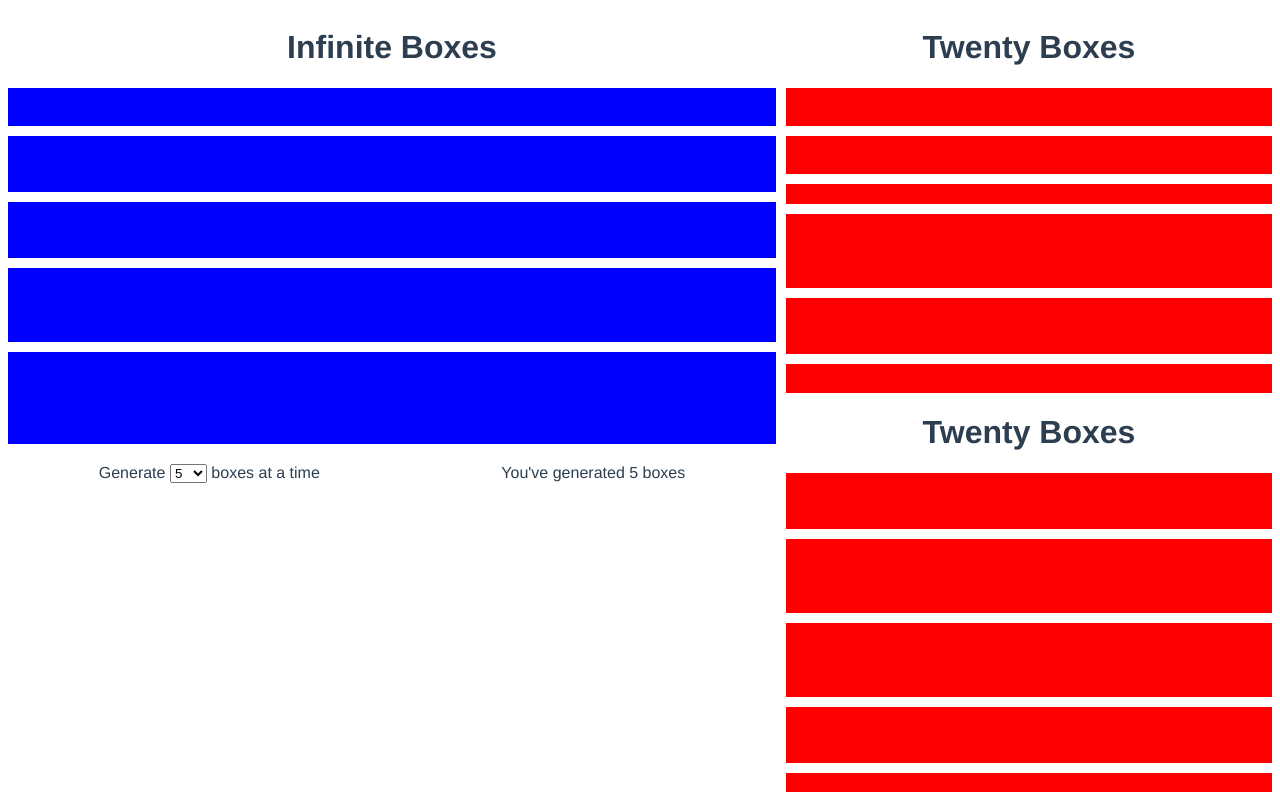
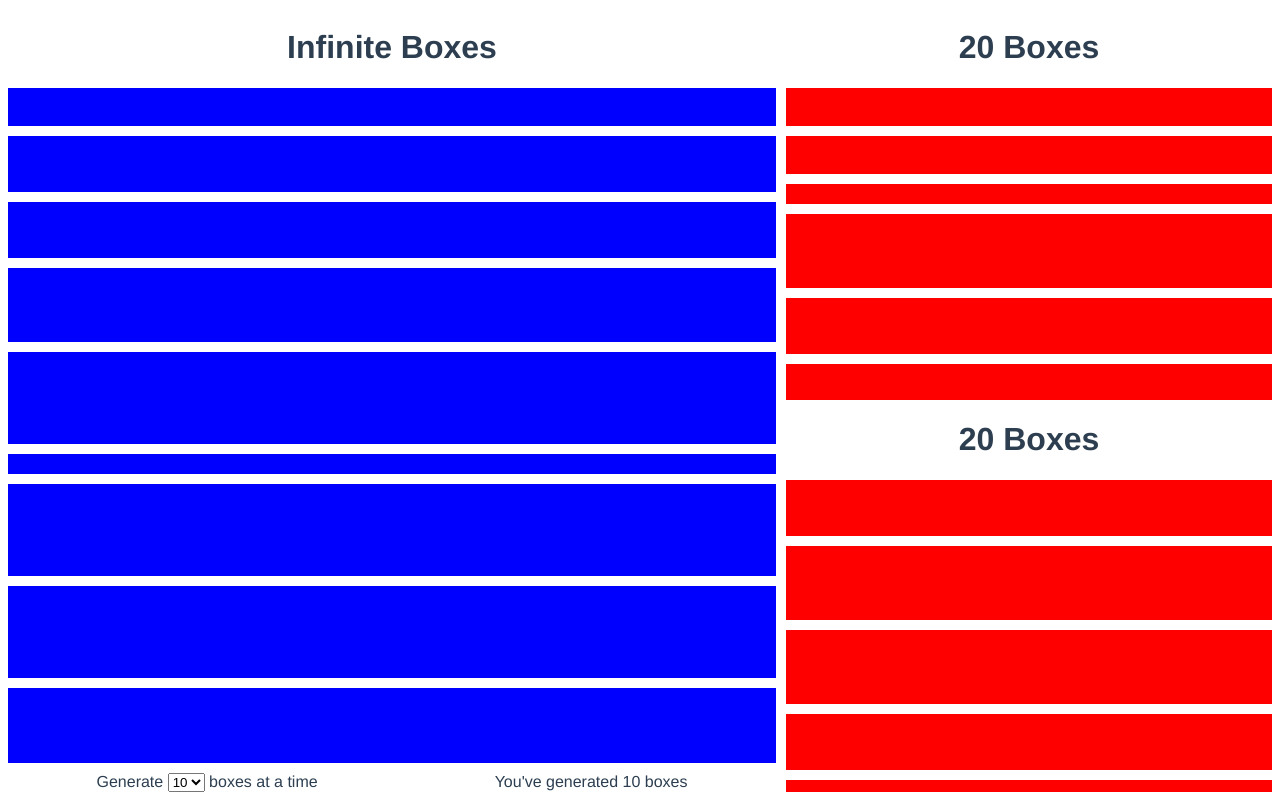
Before and after one commit to joncamerer/scrolling-boxes, a Vue app: page / in a window 1280 px wide. Built offline with nearby package versions, Linux system fonts and the light colour scheme.

Commit message:
Updated README and added input to load more sidebar items

```diff
--- a/src/App.vue
+++ b/src/App.vue
@@ -54,6 +54,5 @@ body {
 #sidebar-flex {
   display: flex;
   flex-direction: column;
-  align-items: stretch;
 }
 </style>
--- a/src/components/fixedList.vue
+++ b/src/components/fixedList.vue
@@ -1,6 +1,6 @@
 <template>
   <div id="fixed-list">
-    <h1>Twenty Boxes</h1>
+    <h1>{{ boxes.length }} Boxes</h1>
     <div id="fixed-container">
       <summary-box
         v-for="box in boxes"
@@ -8,6 +8,7 @@
         v-bind:box="box"
         class="fixed-box"
       />
+      <button type="button" v-on:click="makeTwenty()">Load 20 More</button>
     </div>
   </div>
 </template>
@@ -47,6 +48,8 @@ export default {
 
 <style>
 #fixed-list {
+  height: 50vh;
+
   display: flex;
   flex-direction: column;
   overflow: hidden;
--- a/src/components/infiniteList.vue
+++ b/src/components/infiniteList.vue
@@ -36,7 +36,7 @@ export default {
   data() {
     return {
       boxes: [],
-      load: 5,
+      load: 10,
     };
   },
   created() {
@@ -80,6 +80,7 @@ export default {
 }
 
 #infinite-container {
+  flex-grow: 1;
   overflow: scroll;
 }
 
```
Also changed, not shown: 1 other file (tests, documents, lock files or other folders).
